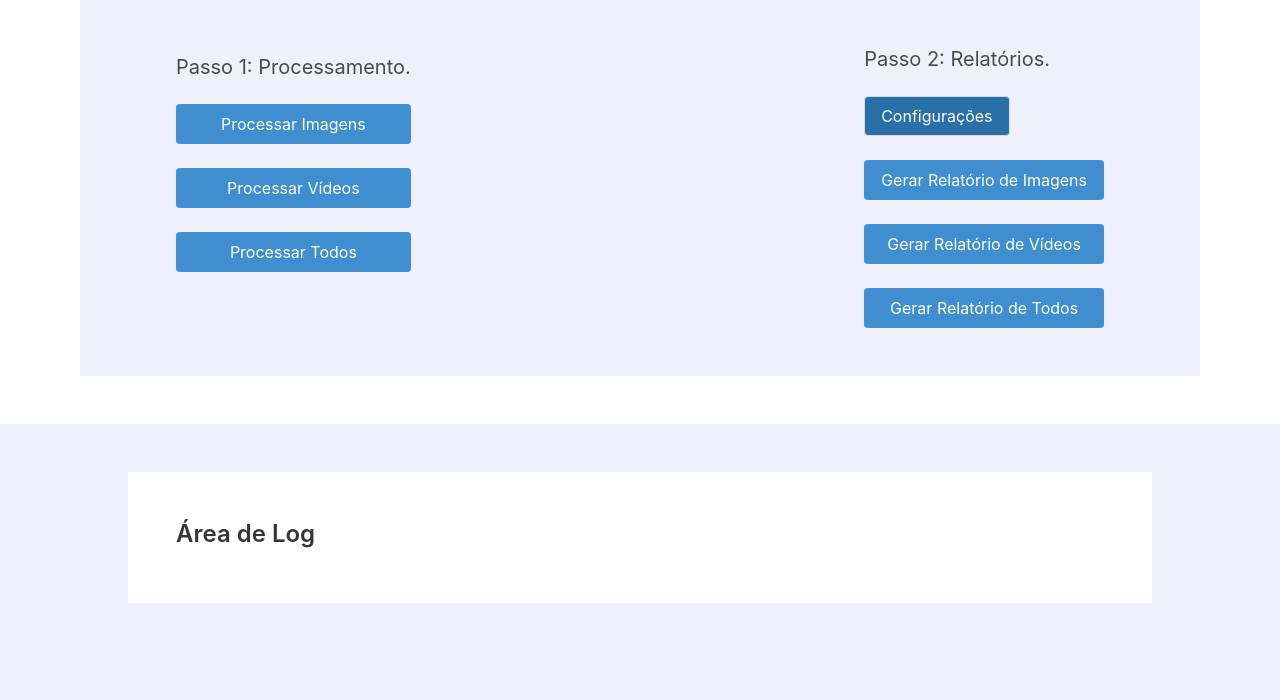
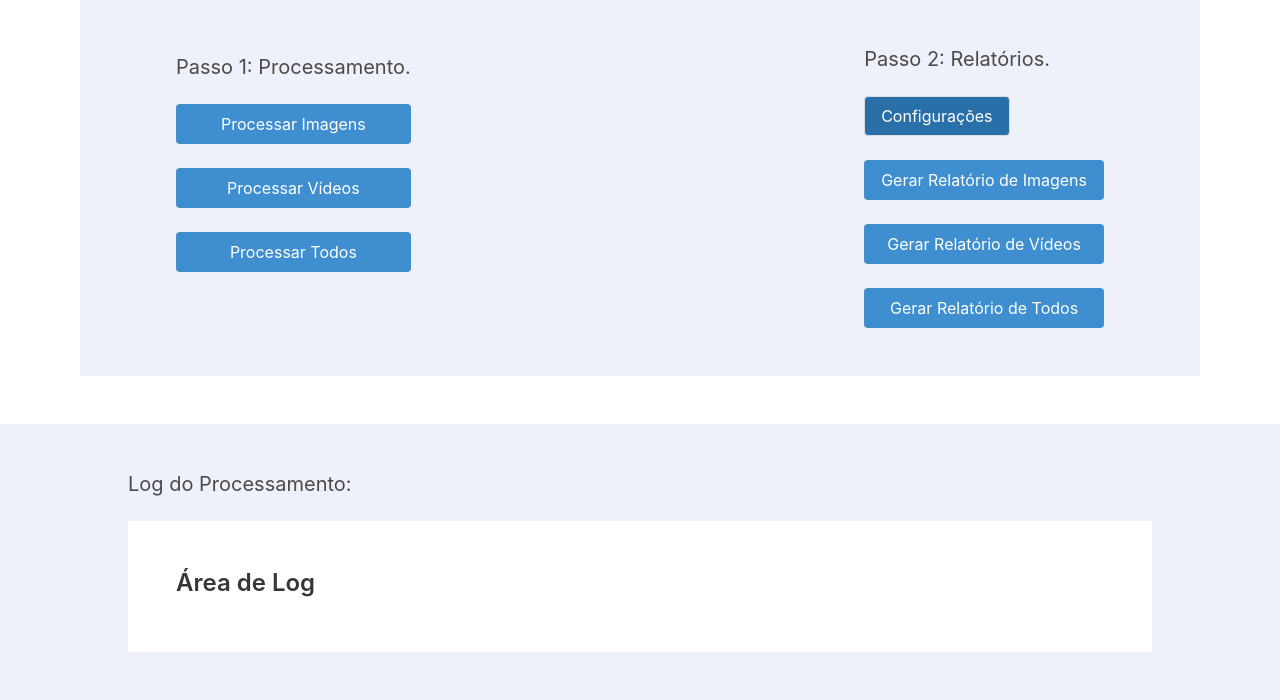
Before and after one commit to gabrimartinsj/app_flask, a Flask app: page / in a window 1280 px wide. Shown: the part 311-1011 px from the top of the page. Before the commit the page ends 914 px from the top, so only its background shows below. Run offline with Flask 2, Linux system fonts and the light colour scheme; some libraries are stand-ins or nearby versions.

Commit message:
Beta 1.3.1: Layout home atualizado #2.

```diff
--- a/templates/index.html
+++ b/templates/index.html
@@ -156,6 +156,7 @@
 
     <section class="section has-background-link-light">
         <div class="container is-fluid">
+            <h5 class="subtitle is-5 ml-5">Log do Processamento:</h5>
             <nav class="level">
                 <main role="main" class="column ml-6 mr-6 pt-5 pb-5 pl-5 pr-5 box-deco has-background-white">
                     <article class="blog-post">
```
